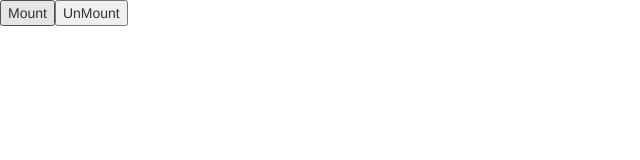
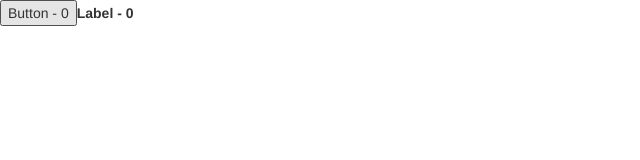
Before and after one commit to acinternship/ui-test-react, a React app: page / in a window 1280 px wide. Shown: the top 160 px of the page, without its empty margins (0-640 px from the left). Built offline with nearby package versions, Linux system fonts and the light colour scheme.

Commit message:
Higher Order Components

```diff
--- a/App.js
+++ b/App.js
@@ -1,170 +1,54 @@
 import React from 'react';
 import ReactDOM from 'react-dom';
 
-//class App extends React.Component {
-//  render() {
-//    return (
-//      <div>
-//        Hello {this.props.name}
-//        <br />
-//        <strong>Age:</strong> {this.props.age}
-//      </div>
-//    )
-//  }
-//}
-//
-//App.propTypes = {
-//    name: React.PropTypes.string,
-//    age: React.PropTypes.number
-//  }
-//
-//App.defaultProps = {
-//  name: "NOME USUARIO",
-//  age: 0
-//}
-//
-//class Main extends React.Component {
-//  render() {
-//    return (
-//      <App name={"Rafael"} age={20}/>
-//    )
-//  }
-//}
-//
-//const App = () => <div>Teste2</div>
-//
-//var App = React.createClass({
-//  render: function() {
-//    return <div>Diferente</div>
-//  }
-//});
-
-//class App extends React.Component {
-//
-//  constructor(){
-//    super();
-//    this.state = {
-//      red: 128,
-//      green: 128,
-//      blue: 128
-//    }
-//    this.update = this.update.bind(this)
-//  }
-//
-//  update(e){
-//    this.setState(
-//			{
-//      	red: ReactDOM.findDOMNode(this.refs.red.refs.inp).value,
-//      	green: ReactDOM.findDOMNode(this.refs.green.refs.inp).value,
-//      	blue: ReactDOM.findDOMNode(this.refs.blue.refs.inp).value
-//    	}
-//		)
-//  }
-//
-//  render(){
-//    return (
-//
-//      <div>
-//        <Slider ref="red" update={this.update} />
-//        {this.state.red}
-//        <br />
-//        <Slider ref="green" update={this.update} />
-//        {this.state.green}
-//        <br />
-//        <Slider ref="blue" update={this.update} />
-//        {this.state.blue}
-//
-//        <br />
-//      </div>
-//    );
-//  }
-//}
-//
-//class Slider extends React.Component {
-//
-//  render(){
-//    return (
-//        <div>
-//          <input ref="inp" type="range" min="0" max="255" onChange={this.props.update} />
-//        </div>
-//    );
-//  }
-//}
-
-/* --- Using Child Properties and CSS Class --- */
-//class App extends React.Component {
-//	render() {
-////		return <Componente children="Rafael" /> The same
-//		return <Componente>Rafael <Heart /> React </Componente>
-//	}
-//}
-//
-//class Componente extends React.Component {
-//	render() {
-//		 return <button>{this.props.children}</button>
-//	}
-//}
-//
-//class Heart extends React.Component {
-//	render() {
-//		return <span className="glyphicon glyphicon-heart" />
-//	}
-//}
-
-/* --- Mounting and unMounting --- */
-class App extends React.Component {
-	constructor() {
+let Mixin = InnerComponent => class extends React.Component {
+  constructor(){
     super();
-		this.state = { val: 0 };
     this.update = this.update.bind(this);
+    this.state = {val: 0}
   }
-
-	update() {
-		this.setState({val: this.state.val + 1});
+  update(){
+    this.setState({val: this.state.val + 1})
   }
-	componentWillMount() {
-		// Printed only one time. When the browser is prepared to show the component
-		console.log("Mounting...");
+  componentWillMount(){
+    console.log('will mount')
   }
-
-	componentDidMount() {
-		// Printed only one time. When the browser already mounted the component on the DOM
-		console.log("Mounted!");
+  render(){
+    return <InnerComponent
+      update={this.update}
+      {...this.state}
+      {...this.props} />
   }
-	render() {
-		// When the component is updated, the console prints Rendering
-		console.log("Rendering...");
-		return <button onClick={this.update}>{this.state.val}</button>
-	}
-
-	componentWillUnmount() {
-		// Printed each time that the component is unmounted. In other words, when the component is removed of the DOM
-		console.log("Unmounting...");
+  componentDidMount(){
+    console.log('mounted')
   }
 }
 
-class Wrapper extends React.Component {
-	constructor() {
-		super();
+const Button = (props) => <button onClick={props.update}>
+                            {props.txt} - {props.val}
+                          </button>
+
+const Label = (props) => <label onMouseMove={props.update}>
+                            {props.txt} - {props.val}
+                          </label>
+
+let ButtonMixed = Mixin(Button)
+let LabelMixed = Mixin(Label)
+
+class App extends React.Component {
+
+  render(){
+    return (
+      <div>
+        <ButtonMixed txt="Button" />
+        <LabelMixed txt="Label" />
+      </div>
+    );
   }
 
-	mount() {
-		ReactDOM.render(<App />, document.getElementById('a'));
 }
 
-	unmount() {
-		ReactDOM.unmountComponentAtNode(document.getElementById('a'));
-	}
+ReactDOM.render(<App />, document.getElementById('app'));
 
-	render() {
-		return (
-			<div>
-				<button onClick={this.mount}>Mount</button>
-				<button onClick={this.unmount}>UnMount</button>
-				<div id="a"></div>
-			</div>
-		)
-	}
-}
 
-export default Wrapper
+export default App
--- a/main.js
+++ b/main.js
@@ -1,6 +1,6 @@
 import React from 'react';
 import ReactDOM from 'react-dom';
 
-import Wrapper from './App';
+import App from './App';
 
-ReactDOM.render(<Wrapper />, document.getElementById('app'))
+ReactDOM.render(<App />, document.getElementById('app'))
```
Lines whose indentation alone changed are shown as unchanged.
